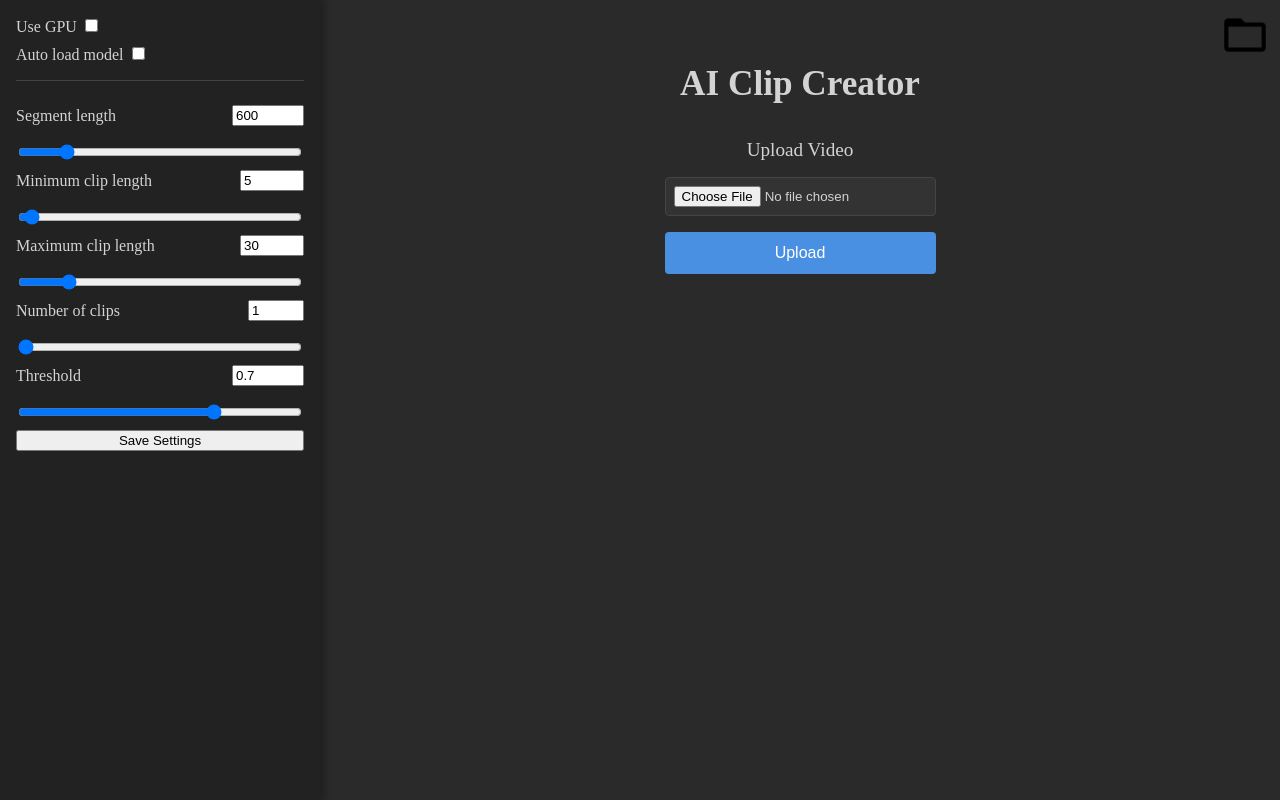
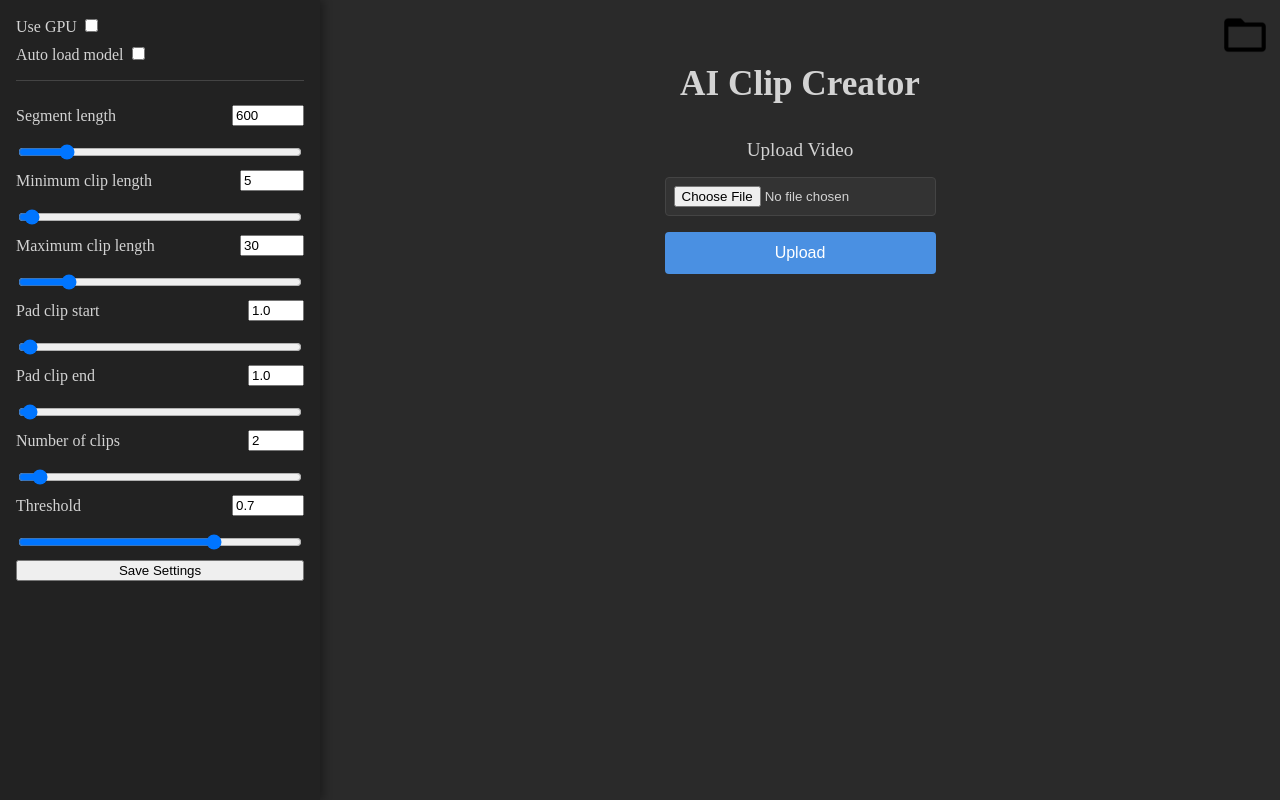
Before and after one commit to Vijax0/AI-clip-creator, a Flask app: page / in a window 1280 px wide. Run offline with Flask 3, Linux system fonts and the light colour scheme.

Commit message:
Added two new settings, clip pad start and clip pad end

```diff
--- a/config.json
+++ b/config.json
@@ -1 +1 @@
-{"use_gpu": false, "auto_load_model": false, "segment_length": 600, "minimum_clip_length": 5, "maximum_clip_length": 30, "number_of_clips": 1, "threshold": 0.7}
+{"use_gpu": false, "auto_load_model": false, "segment_length": 600, "minimum_clip_length": 5, "maximum_clip_length": 30, "pad_clip_start": 1.0, "pad_clip_end": 1.0, "number_of_clips": 2, "threshold": 0.7}
--- a/main.py
+++ b/main.py
@@ -20,6 +20,8 @@ class Config:
             "segment_length": 600,
             "minimum_clip_length": 5,
             "maximum_clip_length": 30,
+            "pad_clip_start": 1.0,
+            "pad_clip_end": 1.0,
             "number_of_clips": 2,
             "threshold": 0.7
         }
@@ -37,6 +39,8 @@ class Config:
 
         self.minimum_clip_length = config.get("minimum_clip_length", 5)
         self.maximum_clip_length = config.get("maximum_clip_length", 30)
+        self.pad_clip_start = config.get("pad_clip_start", 1.0)
+        self.pad_clip_end = config.get("pad_clip_end", 1.0)
         self.number_of_clips = config.get("number_of_clips", 2)
 
         self.threshold = config.get("threshold", 0.7)
@@ -91,7 +95,7 @@ def main():
                     print("Creating clips...")
 
                     clip_timestamps = find_clips(predictions, sr, config.minimum_clip_length, config.maximum_clip_length, config.number_of_clips)
-                    clip_paths = create_clips(video_path, clip_timestamps, clip_folder)
+                    clip_paths = create_clips(video_path, clip_timestamps, clip_folder, config.pad_clip_start, config.pad_clip_end)
                     clip_urls = [os.path.relpath(clip_path, static_folder).replace("\\", "/") for clip_path in clip_paths]
 
                     print("Done!")
@@ -121,14 +125,16 @@ def get_config():
 
         config.minimum_clip_length = int(request.form.get("minimum-clip-length"))
         config.maximum_clip_length = int(request.form.get("maximum-clip-length"))
+        config.pad_clip_start = float(request.form.get("pad-clip-start"))
+        config.pad_clip_end = float(request.form.get("pad-clip-end"))
         config.number_of_clips = int(request.form.get("number-of-clips"))
 
         config.threshold = float(request.form.get("threshold"))
         if previous_device != config.use_gpu and model:
             model = load_model(VideoAutoClipper(), model_path, device=config.get_device())
 
-    except ValueError:
-        print("Error!")
+    except ValueError as e:
+        print(e)
     finally:
         return jsonify({"status": "success", "message": "Settings succesfully updated"})
 
--- a/models/processing.py
+++ b/models/processing.py
@@ -103,7 +103,7 @@ def find_clips(predictions, sr, minimum_length, maximum_length, number_of_clips)
     return clips
 
 
-def create_clips(video_file, clip_timestamps, output_dir):
+def create_clips(video_file, clip_timestamps, output_dir, pad_clip_start, pad_clip_end):
     os.makedirs(output_dir, exist_ok=True)
     clip_paths = []
 
@@ -112,6 +112,9 @@ def create_clips(video_file, clip_timestamps, output_dir):
 
     try:
         for start_time, end_time in clip_timestamps:
+            start_time = max(0, (start_time - pad_clip_start))
+            end_time = min(video.duration, (end_time + pad_clip_end))
+
             subclip = video.subclip(start_time, end_time)
             output_path = os.path.join(output_dir, f"{clip_number}.mp4")
             subclip.write_videofile(output_path, codec="libx264", audio_codec="aac", fps=None, audio_fps=None, logger=None, temp_audiofile=None)
--- a/templates/index.html
+++ b/templates/index.html
@@ -43,6 +43,22 @@
                         <input type="number" id="maximum-clip-length-number" name="maximum-clip-length" min="1" max="180" value="{{ config.maximum_clip_length }}">
                     </div>
                     <input type="range" id="maximum-clip-length-range" name="maximum-clip-length" min="1" max="180" value="{{ config.maximum_clip_length }}">
+                </div>
+
+                <div class="value-container">
+                    <div>
+                        <label title="The number of seconds to pad the beginning of the clip by.">Pad clip start</label>
+                        <input type="number" id="pad-clip-start-number" name="pad-clip-start" min="0" max="60" value="{{ config.pad_clip_start }}">
+                    </div>
+                    <input type="range" id="pad-clip-start-range" name="pad-clip-start" min="0" max="60" value="{{ config.pad_clip_start }}">
+                </div>
+
+                <div class="value-container">
+                    <div>
+                        <label title="The number of seconds to pad the end of the clip by.">Pad clip end</label>
+                        <input type="number" id="pad-clip-end-number" name="pad-clip-end" min="0" max="60" value="{{ config.pad_clip_start }}">
+                    </div>
+                    <input type="range" id="pad-clip-end-range" name="pad-clip-end" min="0" max="60" value="{{ config.pad_clip_start }}">
                 </div>
 
                 <div class="value-container">
```
